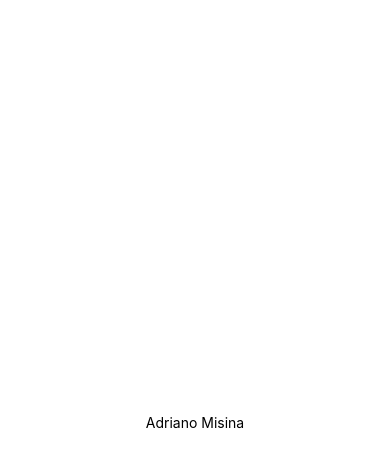
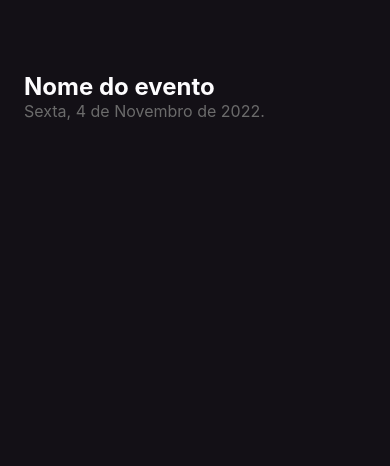
Before and after one commit to adrianomisina/rocket-seat-react-native, a React Native app: screen / in a window 390 px wide. Shown: the top 466 px of the page. Built offline with nearby package versions, Linux system fonts and the light colour scheme.

Commit message:
Estilizando elementos

```diff
--- a/App.tsx
+++ b/App.tsx
@@ -1,20 +1,29 @@
-import { StatusBar } from 'expo-status-bar';
-import { StyleSheet, Text, View } from 'react-native';
+import { View, Text } from 'react-native'
 
-export default function App() {
+const App = () => {
   return (
-    <View style={styles.container}>
-      <Text>Adriano Misina</Text>
-      <StatusBar style="auto" />
+    <View style={{
+      flex:1,
+      backgroundColor: '#131016',
+      padding: 24
+    }}>
+      <Text style={{
+        color: '#FDFCFE',
+        fontSize: 24,
+        fontWeight: 'bold',
+        marginTop: 48,
+      }}>
+        Nome do evento
+      </Text>
+
+      <Text style={{
+        color: '#6B6B6B',
+        fontSize: 16,
+      }}>
+        Sexta, 4 de Novembro de 2022.
+      </Text>
     </View>
-  );
+  )
 }
 
-const styles = StyleSheet.create({
-  container: {
-    flex: 1,
-    backgroundColor: '#fff',
-    alignItems: 'center',
-    justifyContent: 'center',
-  },
-});
+export default App
```
